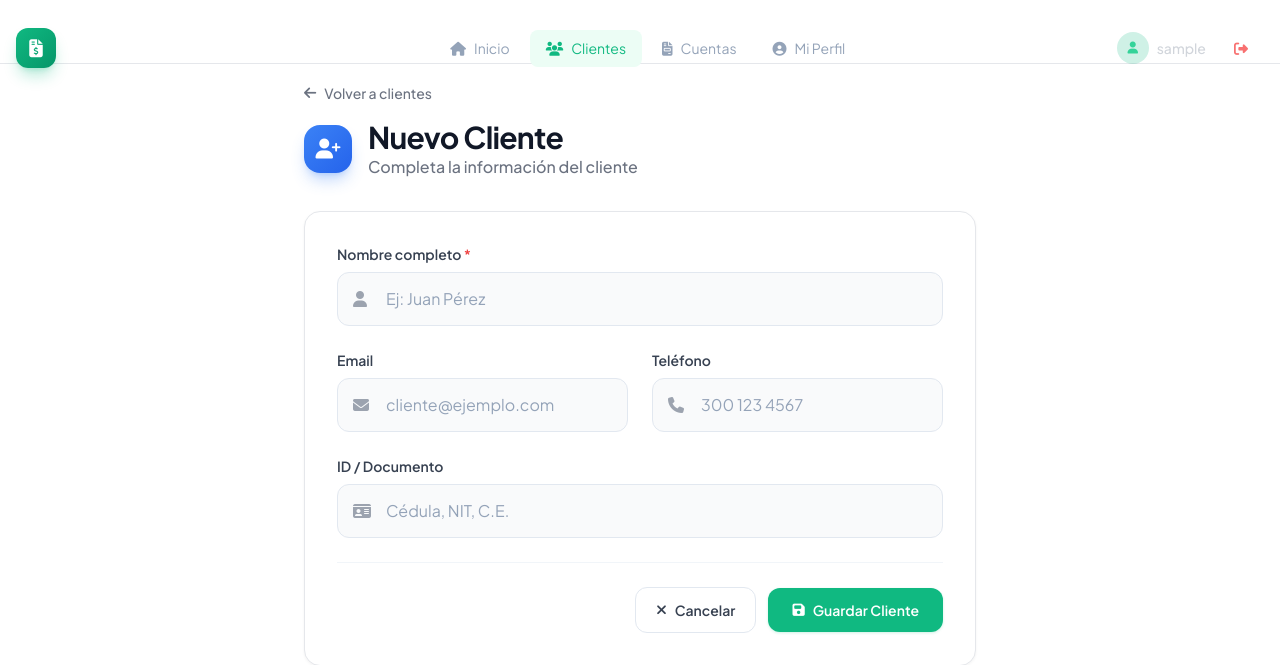
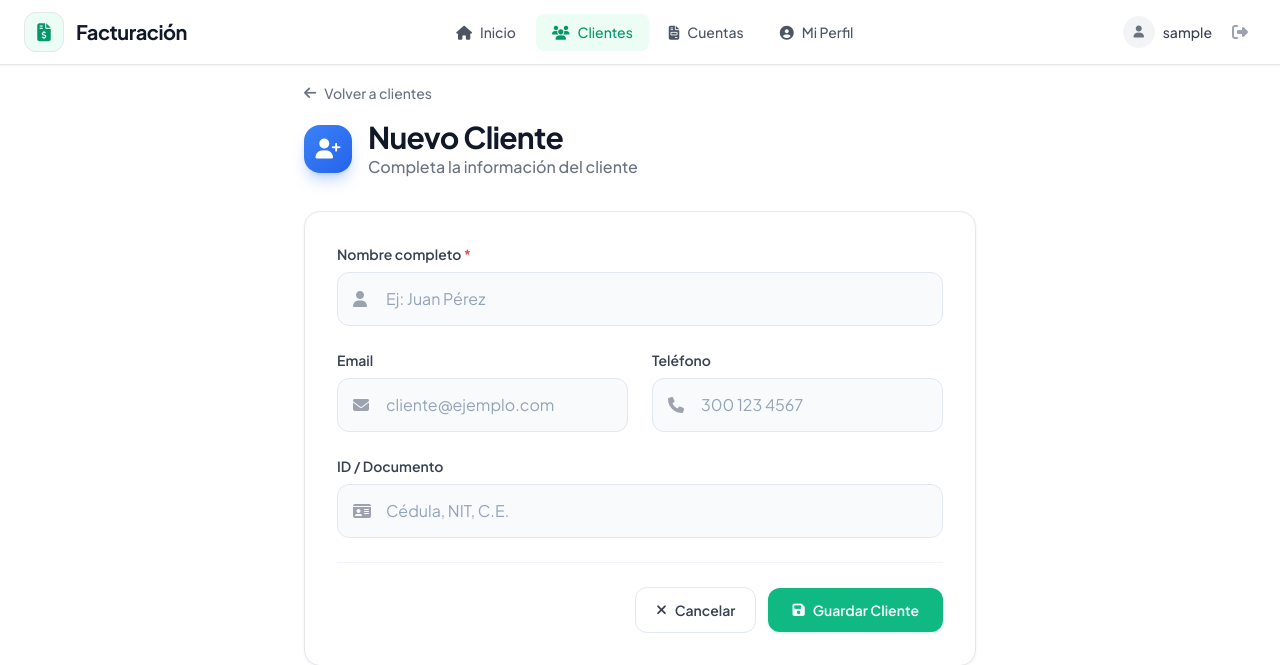
Before and after one commit to Eglism11/web-facturacion, a Flask app: page /clientes/nuevo in a window 1280 px wide. Shown: the top 665 px of the page. Run offline with Flask 3, Linux system fonts and the light colour scheme; the visitor is signed in with stand-in values (Sample User, id 1); parts of the project's set-up code (start-up, migrations or seed data) failed here and were passed over; some libraries are stand-ins or nearby versions.

Commit message:
UI: Navbar desktop white with proper padding

```diff
--- a/templates/base.html
+++ b/templates/base.html
@@ -82,18 +82,18 @@
             padding: 0.5rem 1rem;
             border-radius: 0.5rem;
             font-size: 0.875rem;
-            font-weight: 400;
-            color: #94a3b8;
+            font-weight: 500;
+            color: #4b5563;
             transition: all 0.2s;
         }
 
         .nav-link:hover {
-            color: #1f2937;
+            color: #111827;
             background-color: #f3f4f6;
         }
 
         .nav-link.active {
-            color: #10b981;
+            color: #059669;
             background-color: #ecfdf5;
         }
 
@@ -214,19 +214,19 @@
 </head>
 <body class="font-sans antialiased text-gray-900">
     {% if current_user.is_authenticated %}
-    <nav class="nav-glass fixed top-0 left-0 right-0 z-50">
-        <div class="max-w-7xl mx-auto px-4">
+    <nav class="fixed top-0 left-0 right-0 z-50 bg-white border-b border-gray-200 shadow-sm">
+        <div class="max-w-7xl mx-auto px-6">
             <div class="flex items-center justify-between h-16">
                 <div class="flex items-center">
-                    <a href="{{ url_for('index') }}" class="flex items-center space-x-3">
-                        <div class="w-10 h-10 rounded-xl bg-gradient-to-br from-primary-500 to-primary-600 flex items-center justify-center shadow-lg shadow-primary-500/30">
-                            <i class="fas fa-file-invoice-dollar text-white text-lg"></i>
+                    <a href="{{ url_for('index') }}" class="flex items-center gap-3">
+                        <div class="w-10 h-10 rounded-xl bg-primary-50 flex items-center justify-center border border-gray-200">
+                            <i class="fas fa-file-invoice-dollar text-primary-600 text-lg"></i>
                         </div>
-                        <span class="text-white font-bold text-xl tracking-tight hidden sm:block">Facturación</span>
+                        <span class="font-bold text-xl text-gray-900 tracking-tight hidden sm:block">Facturación</span>
                     </a>
                 </div>
 
-                <div class="hidden md:flex items-center space-x-1">
+                <div class="hidden md:flex items-center gap-1">
                     <a href="{{ url_for('index') }}" class="nav-link {% if request.endpoint == 'index' %}active{% endif %}">
                         <i class="fas fa-home mr-2"></i>Inicio
                     </a>
@@ -241,14 +241,14 @@
                     </a>
                 </div>
 
-                <div class="hidden md:flex items-center space-x-3">
-                    <div class="flex items-center space-x-2">
-                        <div class="w-8 h-8 rounded-full bg-primary-500/20 flex items-center justify-center">
-                            <i class="fas fa-user text-primary-400 text-xs"></i>
+                <div class="hidden md:flex items-center gap-3">
+                    <div class="flex items-center gap-2">
+                        <div class="w-8 h-8 rounded-full bg-gray-100 flex items-center justify-center">
+                            <i class="fas fa-user text-gray-500 text-xs"></i>
                         </div>
-                        <span class="text-gray-300 text-sm font-medium">{{ current_user.username }}</span>
+                        <span class="text-gray-700 text-sm font-medium">{{ current_user.username }}</span>
                     </div>
-                    <a href="{{ url_for('logout') }}" class="nav-link text-red-400 hover:text-red-300 hover:bg-red-500/10">
+                    <a href="{{ url_for('logout') }}" class="p-2 text-gray-400 hover:text-red-500 hover:bg-red-50 rounded-lg transition-colors">
                         <i class="fas fa-sign-out-alt"></i>
                     </a>
                 </div>
```
